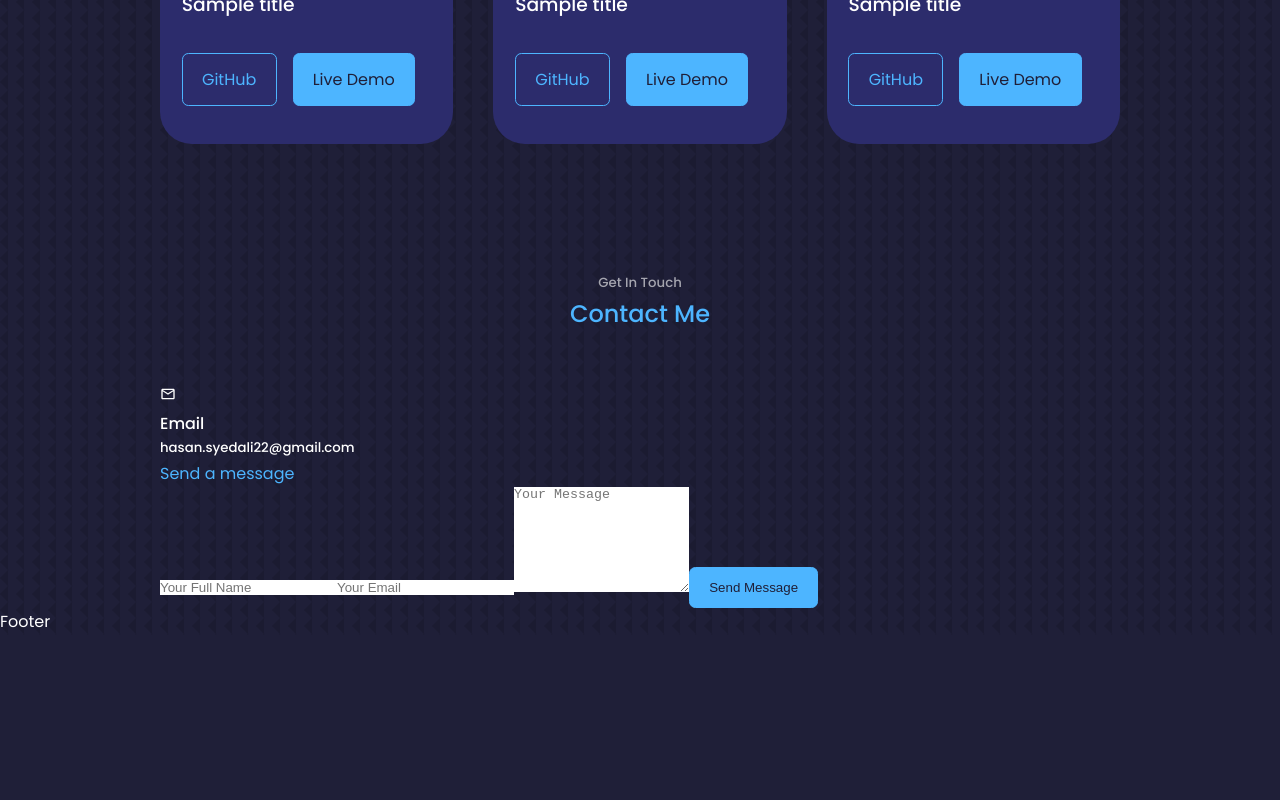
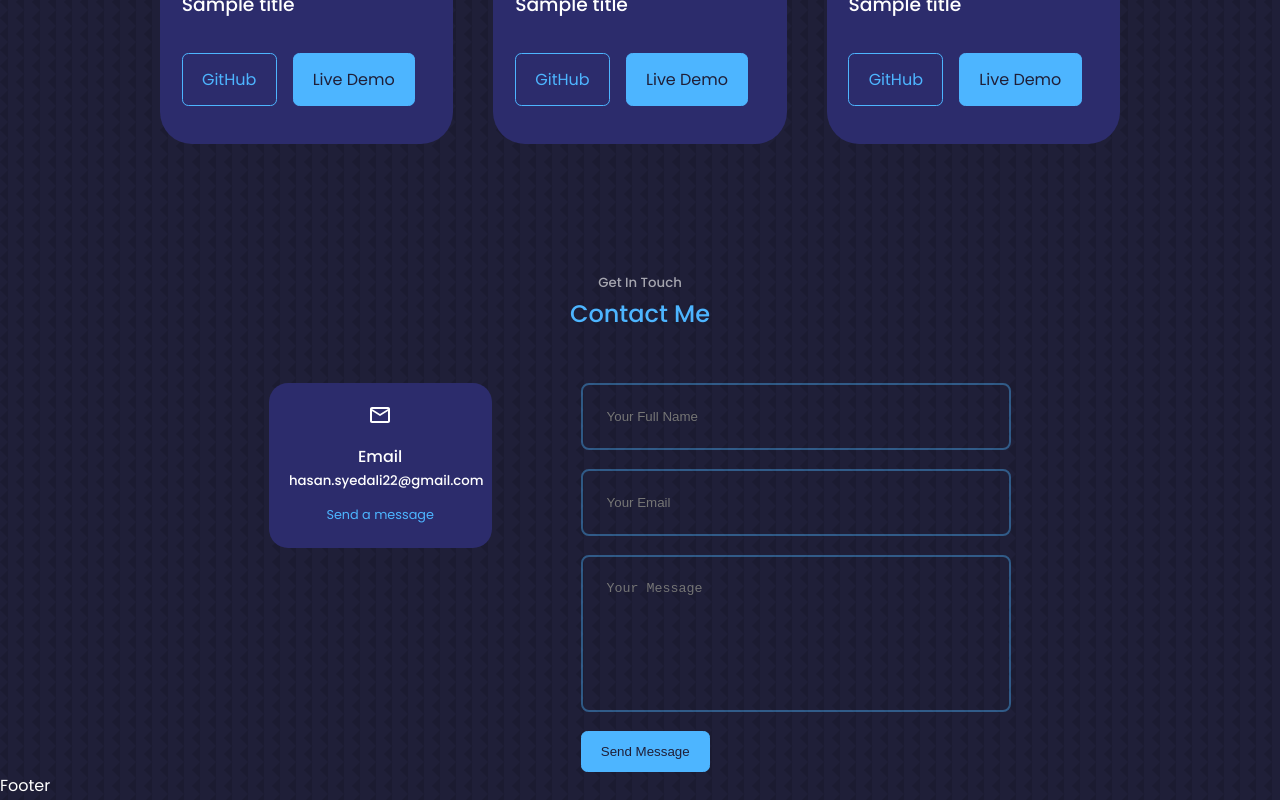
Before and after one commit to ali-hasan97/portfolio, a React (Create React App) app: page / in a window 1280 px wide. Shown: the part 3734-4534 px from the top of the page. Before the commit the page ends 4369 px from the top, so only its background shows below. Built offline with nearby package versions, Linux system fonts and the light colour scheme.

Commit message:
finished contact form

```diff
--- a/package.json
+++ b/package.json
@@ -7,6 +7,7 @@
     "@testing-library/jest-dom": "^5.16.5",
     "@testing-library/react": "^13.4.0",
     "@testing-library/user-event": "^13.5.0",
+    "emailjs-com": "^3.2.0",
     "gh-pages": "^4.0.0",
     "react": "^18.2.0",
     "react-dom": "^18.2.0",
--- a/src/components/contact/Contact.jsx
+++ b/src/components/contact/Contact.jsx
@@ -1,7 +1,19 @@
 import './contact.css'
 import {MdOutlineEmail} from 'react-icons/md'
+import React, { useRef } from 'react';
+import emailjs from 'emailjs-com';
 
 const Contact = () => {
+  const form = useRef();
+
+  const sendEmail = (e) => {
+    e.preventDefault();
+
+    emailjs.sendForm('service_si7uxg8', 'template_7nyt7bu', form.current, 'x7jMb8OEbe_C8hpTA')
+
+    e.target.reset()
+  };
+
   return (
     <section id="contact">
       <h5>Get In Touch</h5>
@@ -10,14 +22,14 @@ const Contact = () => {
       <div className="container contact__container">
         <div className="contact__options">
           <article className="contact__option">
-            <MdOutlineEmail />
+            <MdOutlineEmail className='contact__option-icon'/>
             <h4>Email</h4>
             <h5>hasan.syedali22@gmail.com</h5>
             <a href="mailto:hasan.syedali22@gmail.com">Send a message</a>
           </article>
         </div>
         {/* END OF CONTACT OPTIONS */}
-        <form action="">
+        <form ref={form} onSubmit={sendEmail}>
           <input type="text" name='name' placeholder='Your Full Name' required/>
           <input type="email" name='email' placeholder='Your Email' required/>
           <textarea name="message" id="" rows="7" placeholder='Your Message' required />
--- a/src/components/contact/contact.css
+++ b/src/components/contact/contact.css
@@ -0,0 +1,69 @@
+.container.contact__container {
+    width: 58%;
+    display: grid;
+    grid-template-columns: 30% 58%;
+    gap: 12%;
+}
+
+.contact__options {
+    display: flex;
+    flex-direction: column;
+    gap: 1.2rem;
+}
+
+.contact__option {
+    background: var(--color-bg-variant);
+    padding: 1.2rem;
+    border-radius: 1.2rem;
+    text-align: center;
+    border: 1px solid transparent;
+    transition: var(--transition);
+}
+
+.contact__option:hover {
+    background: transparent;
+    border-color: var(--color-primary-variant);
+}
+
+.contact__option-icon {
+    font-size: 1.5rem;
+    margin-bottom: 0.5rem;
+}
+
+.contact__option a {
+    margin-top: 0.7rem;
+    display: inline-block;
+    font-size: 0.8rem;
+}
+
+/* FORM */
+form {
+    display: flex;
+    flex-direction: column;
+    gap: 1.2rem;
+}
+
+input, textarea {
+    width: 100%;
+    padding: 1.5rem;
+    border-radius: 0.5rem;
+    background: transparent;
+    border: 2px solid var(--color-primary-variant);
+    resize: none;
+    color: var(--color-white);
+}
+
+/* MEDIA QUERIES (MEDIUM) */
+@media screen and (max-width: 1024px) {
+    .container.contact__container {
+        grid-template-columns: 1fr;
+        gap: 2rem;
+    }
+}
+
+/* MEDIA QUERIES (SMALL) */
+@media screen and (max-width: 600px) {
+    .container.contact__container {
+        width: var(--container-width-sm);
+    }
+}
```
Also changed, not shown: 1 other file (tests, documents, lock files or other folders).
